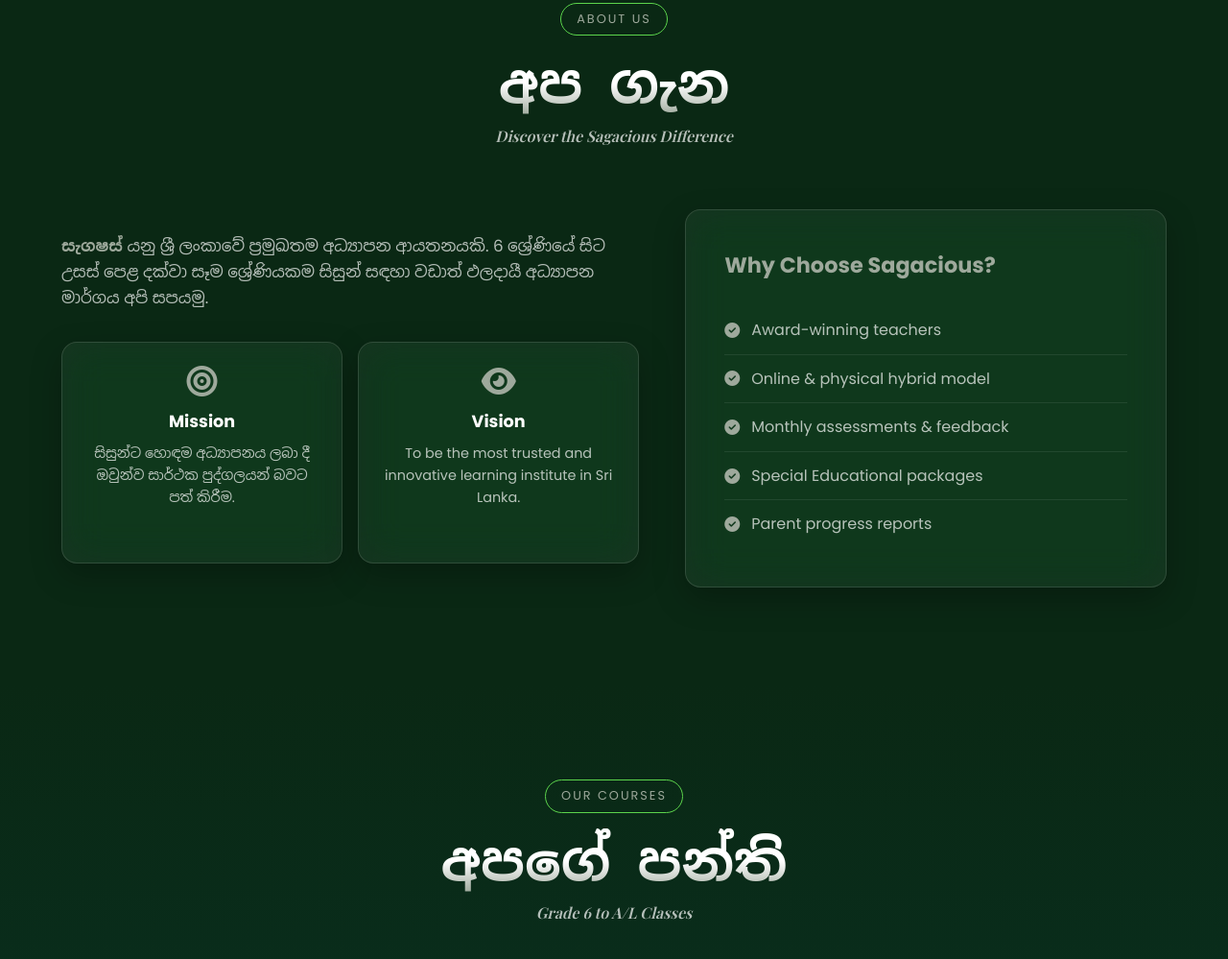
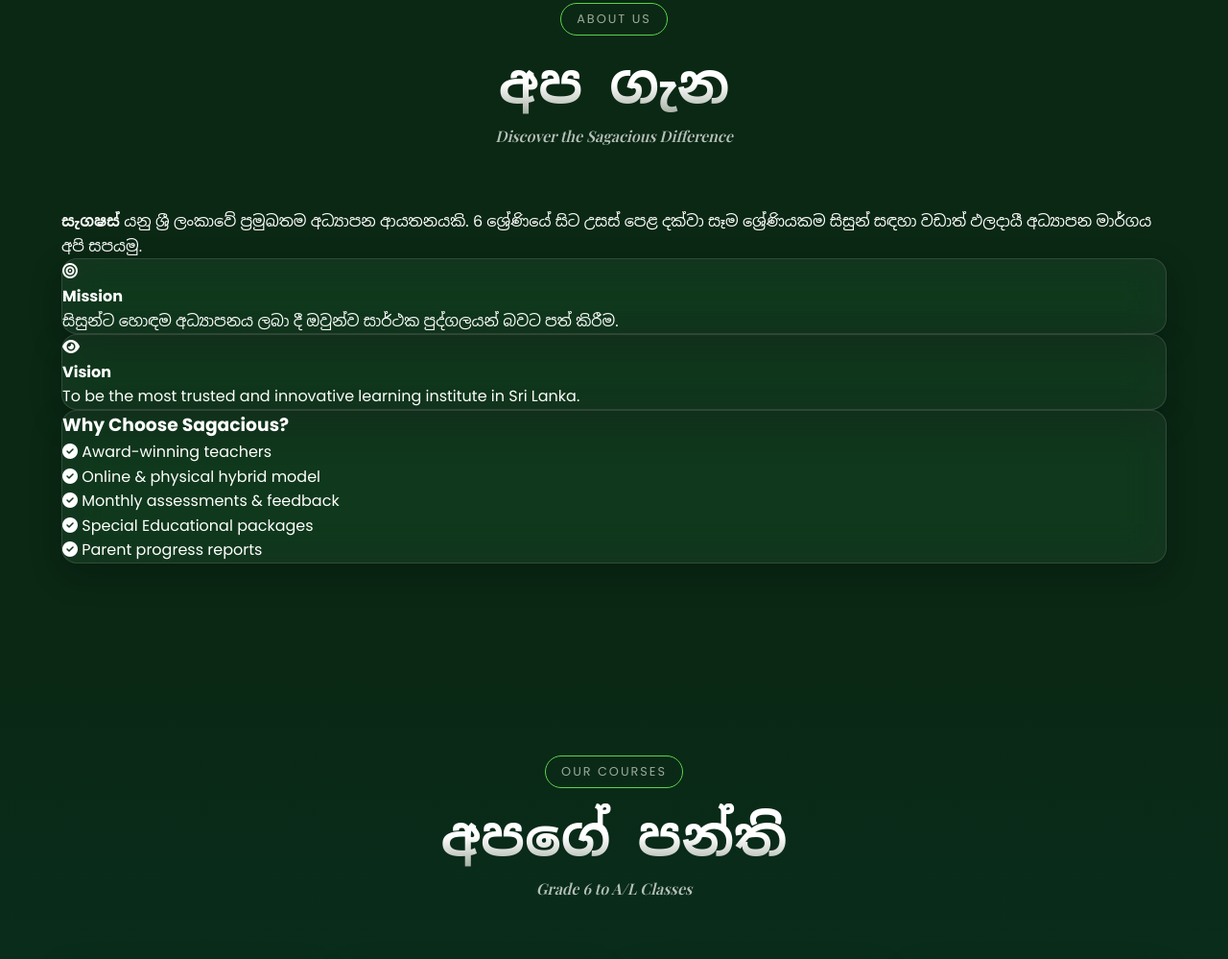
Before and after one commit to Sankha31/Sagacious_demo, a plain HTML site: page index.html in a window 1280 px wide. Shown: the part 897-1896 px from the top of the page at 96% size. Drawn offline with nearby package versions, Linux system fonts and the light colour scheme.

Commit message:
style.css

```diff
--- a/style.css
+++ b/style.css
@@ -585,65 +585,6 @@ img {
   transform: translateY(0);
 }
 
-/* ========== ABOUT ========== */
-.about-grid {
-  display: grid;
-  grid-template-columns: 1.2fr 1fr;
-  gap: 48px;
-  align-items: center;
-}
-.about-text p {
-  color: var(--muted);
-  margin-bottom: 32px;
-  font-size: 1.05rem;
-}
-.about-text strong {
-  color: var(--gold-400);
-}
-.mv-grid {
-  display: grid;
-  grid-template-columns: 1fr 1fr;
-  gap: 16px;
-}
-.mv-card {
-  padding: 24px;
-  text-align: center;
-}
-.mv-card i {
-  font-size: 2rem;
-  color: var(--gold-400);
-  margin-bottom: 12px;
-}
-.mv-card h4 {
-  margin-bottom: 8px;
-  font-size: 1.1rem;
-}
-.mv-card p {
-  color: var(--muted);
-  font-size: 0.9rem;
-}
-.about-visual {
-  padding: 40px;
-}
-.why-list h3 {
-  margin-bottom: 24px;
-  font-size: 1.4rem;
-  color: var(--gold-400);
-}
-.why-item {
-  display: flex;
-  align-items: center;
-  gap: 12px;
-  padding: 12px 0;
-  border-bottom: 1px solid rgba(255, 255, 255, 0.08);
-  color: var(--muted);
-}
-.why-item:last-child {
-  border-bottom: none;
-}
-.why-item i {
-  color: var(--gold-400);
-}
 
 /* ========== COURSES ========== */
 .courses-grid {
```
